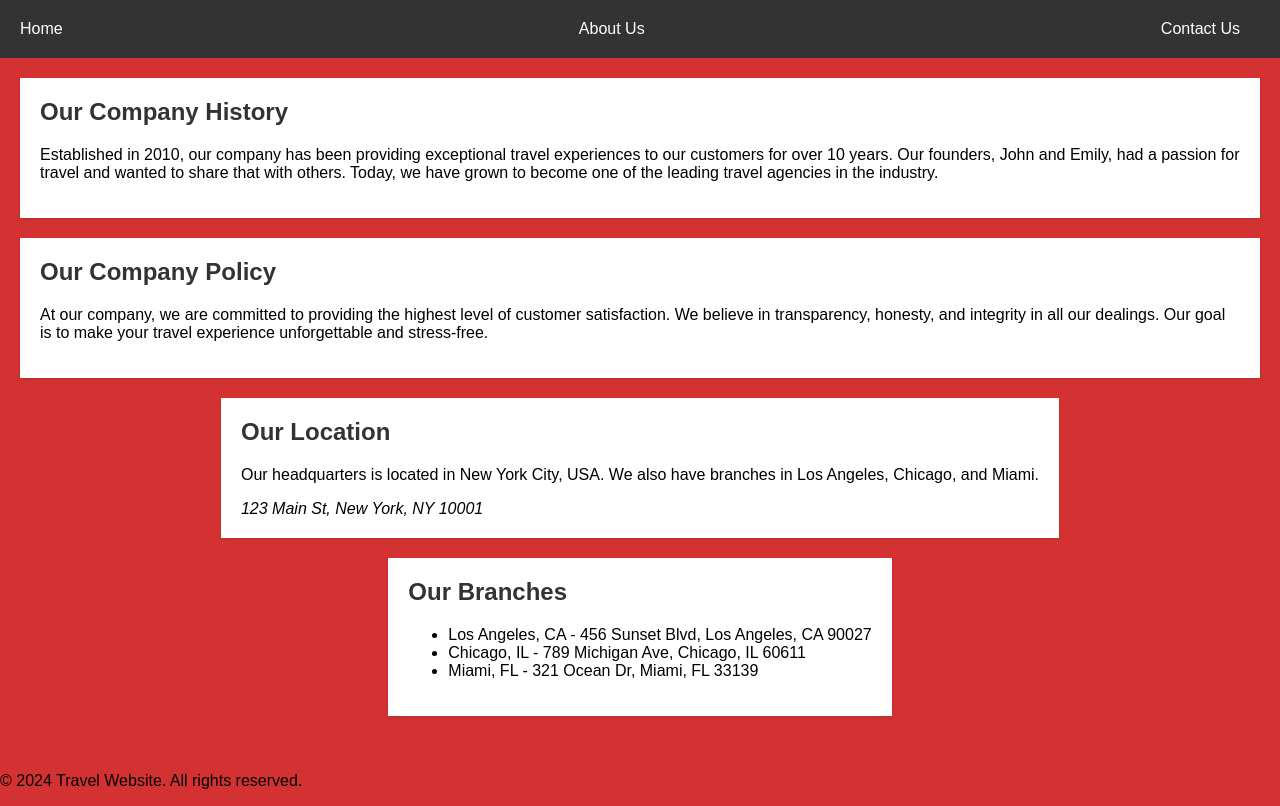
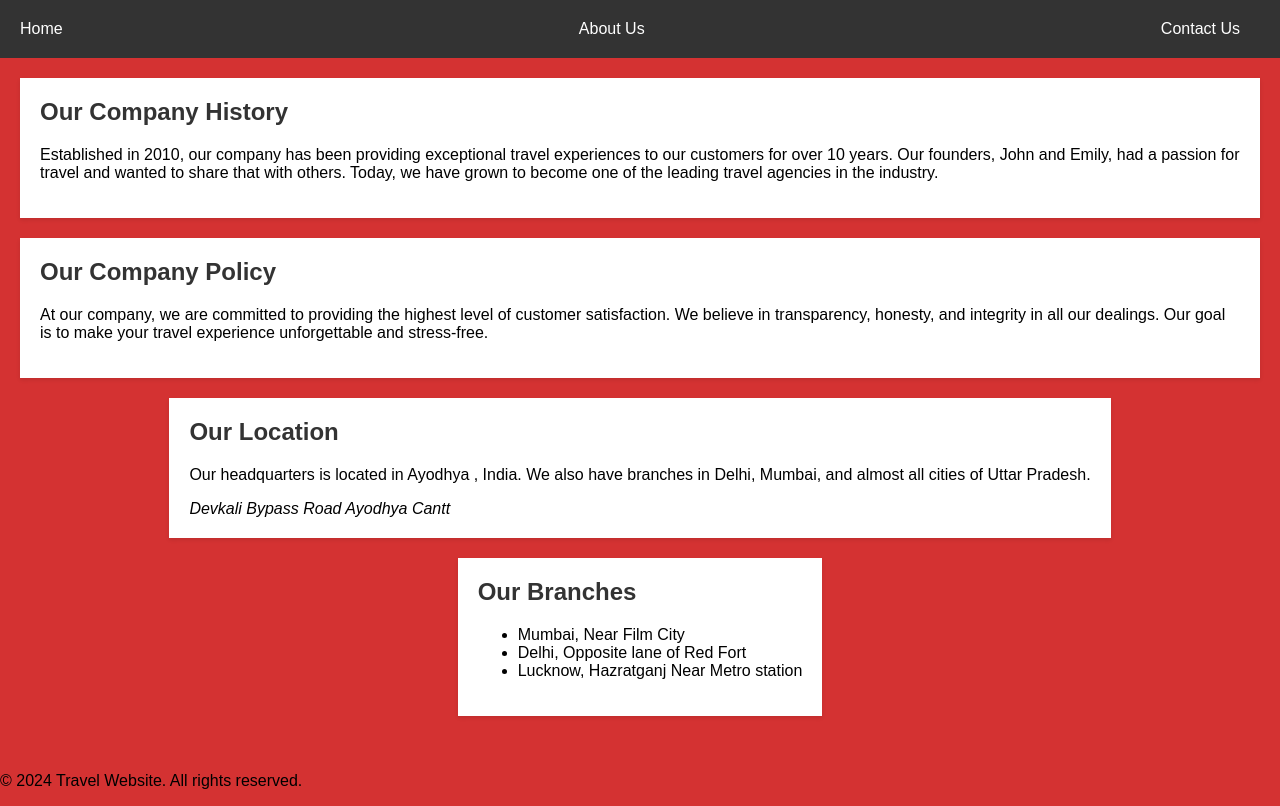
Before and after one commit to ShivamSri-8/Shivam-Tourest-webs.., a plain HTML site: page about.html in a window 1280 px wide. Drawn offline with Linux system fonts and the light colour scheme.

Commit message:
about.html

```diff
--- a/about.html
+++ b/about.html
@@ -6,7 +6,8 @@
     <title>About Us | Travel Website</title>
     <link rel="stylesheet" href="./about.css">
 </head>
-<body>
+<body >
+
     <header>
         <nav>
             <ul>
@@ -17,6 +18,7 @@
         </nav>
     </header>
     <main>
+
         <section id="company-history">
             <h2>Our Company History</h2>
             <p>Established in 2010, our company has been providing exceptional travel experiences to our customers for over 10 years. Our founders, John and Emily, had a passion for travel and wanted to share that with others. Today, we have grown to become one of the leading travel agencies in the industry.</p>
@@ -27,17 +29,17 @@
         </section>
         <section id="location">
             <h2>Our Location</h2>
-            <p>Our headquarters is located in New York City, USA. We also have branches in Los Angeles, Chicago, and Miami.</p>
+            <p>Our headquarters is located in Ayodhya , India. We also have branches in Delhi, Mumbai, and almost all cities of Uttar Pradesh.</p>
             <address>
-                123 Main St, New York, NY 10001
+               Devkali Bypass Road Ayodhya Cantt
             </address>
         </section>
         <section id="branches">
             <h2>Our Branches</h2>
             <ul>
-                <li>Los Angeles, CA - 456 Sunset Blvd, Los Angeles, CA 90027</li>
-                <li>Chicago, IL - 789 Michigan Ave, Chicago, IL 60611</li>
-                <li>Miami, FL - 321 Ocean Dr, Miami, FL 33139</li>
+                <li>Mumbai, Near Film City</li>
+                <li>Delhi, Opposite lane of Red Fort </li>
+                <li>Lucknow, Hazratganj Near Metro station </li>
             </ul>
         </section>
     </main>
```
